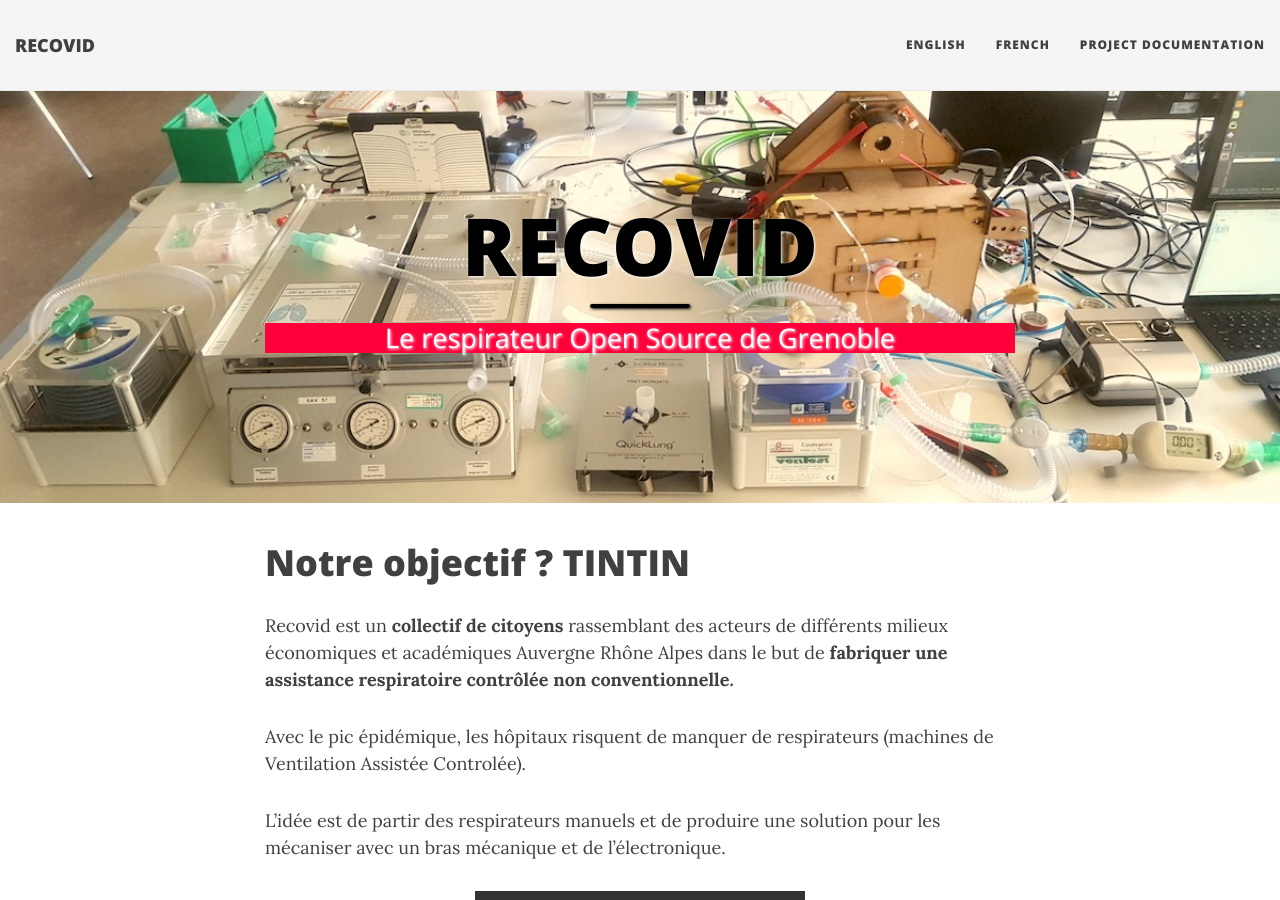
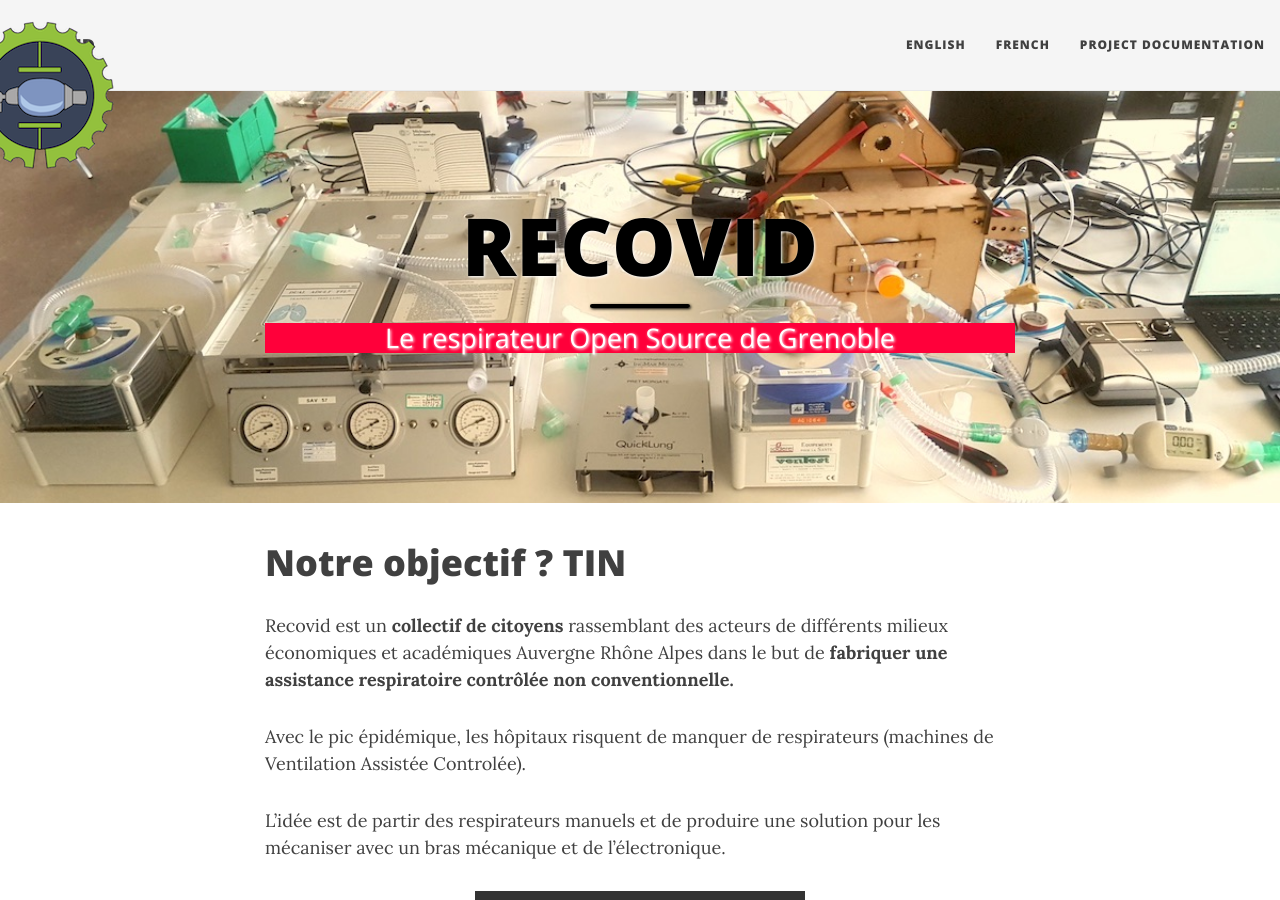
Before and after one commit to rstephane/multilingual, a Jekyll site: the page built from index.md, in a window 1280 px wide and 900 px high. Built offline with Jekyll 4.4.1, drawn with Linux system fonts in a browser that asks for light colours; nearby versions of some CDN libraries; grey boxes are pictures that could not be loaded.

```diff
--- a/_config.yml
+++ b/_config.yml
@@ -44,7 +44,12 @@ defaults:
      values:
          lang: fr
          base-url: "https://rstephane.github.io/multilingual/fr/"
-
+    -
+     scope:
+         path: "" # all files
+     values:
+         layout: "page"
+         show-avatar: true
 
 # Value to use into url per language
 langs-value:
--- a/index.md
+++ b/index.md
@@ -6,7 +6,7 @@ bigimg: /img/entete/installation-prototype-V0.jpeg
 tags: [frontpage]
 ---
 
-# Notre objectif ? TINTIN
+# Notre objectif ? TIN
 
 Recovid est un **collectif de citoyens** rassemblant des acteurs de différents milieux économiques et académiques Auvergne Rhône Alpes dans le but de **fabriquer une assistance respiratoire contrôlée non conventionnelle.**
 
```
